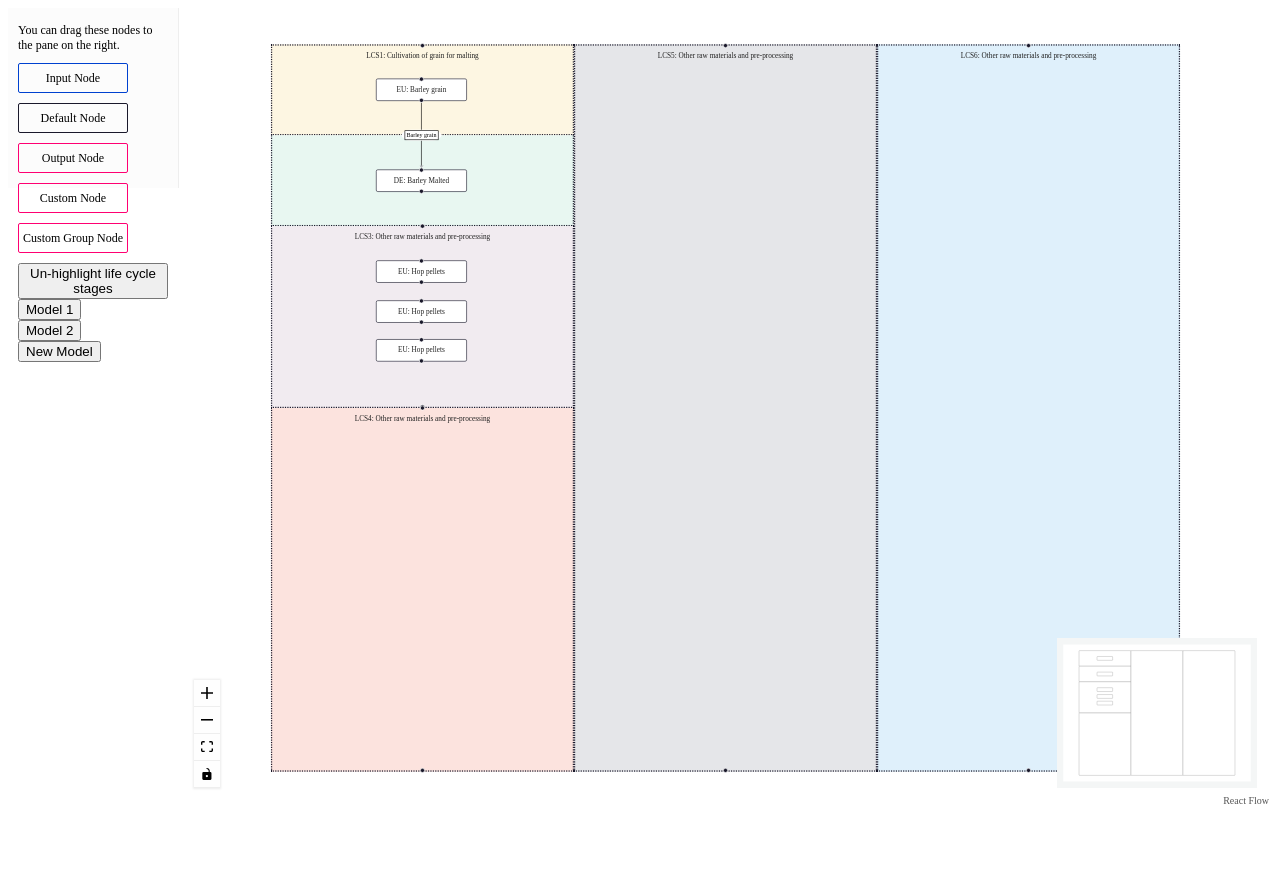
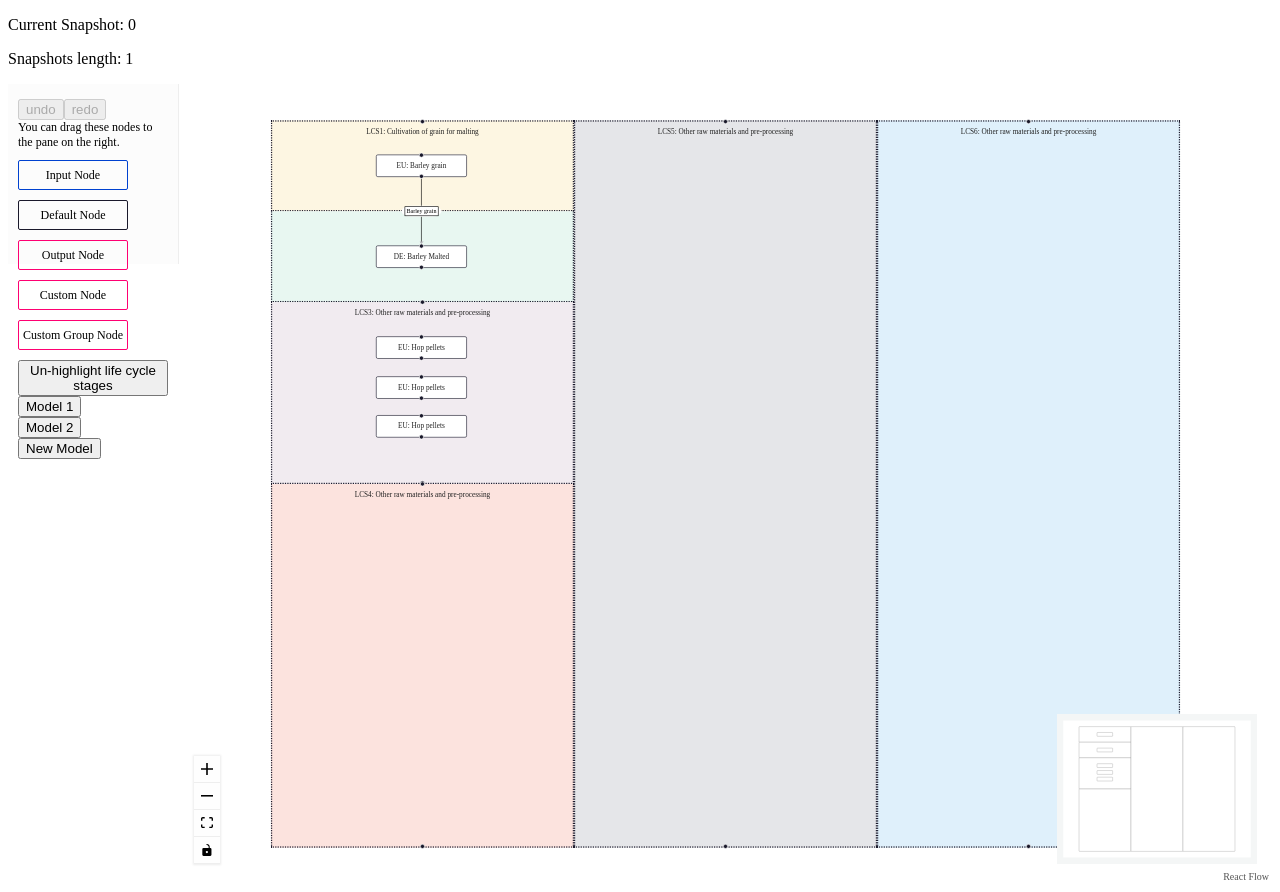
Before and after one commit to yovogi/reactflow-poc, a React (Create React App) app: page / in a window 1280 px wide. Before the commit the page ends 816 px from the top, so only its background shows below. Built offline with nearby package versions, Linux system fonts and the light colour scheme.

Commit message:
90% working

```diff
--- a/src/App.js
+++ b/src/App.js
@@ -35,17 +35,18 @@ const NestedFlow = () => {
     const [color, setColor] = useState('#FF0000');
     const [isDraggable, setIsDraggable] = useState(true);
     const [isHighlight, setHiglight] = useState(true);
+    const [snapshots, setSnapshots] = useState([]);
+    const [currentSnapshot, setCurrentSnapshot] = useState(0);
+    const [skipSnapshot, setSkipSnapshot] = useState(false);
+    const [canUndo, setCanUndo] = useState(false);
+    const [canRedo, setCanRedo] = useState(false);
 
     const selectedNode = nodes?.find((n) => n.selected === true);
 
     const selectedEdge = edges.find((e) => e.selected === true);
 
     useEffect(() => {
-        const timer = setTimeout(() => {
-            console.log(nodes);
-            console.log(edges);
-        }, 2000);
-
+        console.log('use effect runs');
         setNodes((nds) =>
             nds.map((node) => {
                 if (node.id === selectedNode?.id) {
@@ -79,14 +80,29 @@ const NestedFlow = () => {
             })
         );
 
-        return () => {
-            clearInterval(timer);
-        };
+        if (!skipSnapshot) {
+            setSnapshots((prev) => prev.concat({ nodes: nodes, edges: edges }));
+            setCurrentSnapshot(snapshots.length);
+        }
+
+        if (snapshots.length > 1 && currentSnapshot > 1) {
+            setCanUndo(true);
+        } else {
+            setCanUndo(false);
+        }
+
+        if (currentSnapshot < snapshots.length) {
+            console.log(currentSnapshot, snapshots.length - 1);
+            setCanRedo(true);
+        }
+
+        setSkipSnapshot(false);
     }, [
         nodeName,
         setNodes,
         setEdges,
-        selectedNode,
+        edges,
+        // selectedNode,
         description,
         width,
         height,
@@ -180,7 +196,7 @@ const NestedFlow = () => {
             }
             setNodes((nds) => nds.concat(newNode));
         },
-        [reactFlowInstance, nodes]
+        [reactFlowInstance]
     );
 
     const onSelect = ({ nodes, edges }) => {
@@ -230,8 +246,33 @@ const NestedFlow = () => {
         }
     };
 
+    const undo = (index) => {
+        console.log('undo to ', currentSnapshot, snapshots);
+        const newNodes = snapshots[currentSnapshot].nodes;
+        const newEdges = snapshots[currentSnapshot].edges;
+        setNodes(newNodes);
+        setEdges(newEdges);
+        setCurrentSnapshot((prev) => prev - 1);
+        setSkipSnapshot(true);
+    };
+
+    const redo = (index) => {
+        console.log('Redo to ', currentSnapshot, snapshots);
+        const newNodes = snapshots[currentSnapshot + 1].nodes;
+        const newEdges = snapshots[currentSnapshot + 1].edges;
+        setNodes(newNodes);
+        setEdges(newEdges);
+        setCurrentSnapshot((prev) => prev + 1);
+        setSkipSnapshot(true);
+    };
+
+    console.log('Snapshots:', snapshots);
+    console.log('currentSnapshot:', currentSnapshot);
+
     return (
         <div>
+            <p> Current Snapshot: {currentSnapshot}</p>
+            <p> Snapshots length: {snapshots.length}</p>
             <div style={{ height: 800 }} className='dndflow'>
                 <Sidebar
                     setNodes={setNodes}
@@ -239,6 +280,11 @@ const NestedFlow = () => {
                     onHighlight={onHighlight}
                     isHighlight={isHighlight}
                     nodes={nodes}
+                    undo={undo}
+                    redo={redo}
+                    currentSnapshot={currentSnapshot}
+                    canUndo={canUndo}
+                    canRedo={canRedo}
                 />
                 <ReactFlowProvider>
                     <div className='reactflow-wrapper' ref={reactFlowWrapper}>
--- a/src/Sidebar.js
+++ b/src/Sidebar.js
@@ -1,49 +1,75 @@
-import React from "react";
-import { edgesData, nodesData } from "./initial-elements";
-import { edgesData2, nodesData2 } from "./data2";
+import React from 'react';
+import { edgesData, nodesData } from './initial-elements';
+import { edgesData2, nodesData2 } from './data2';
 
-const Sidebar = ({ setNodes, setEdges, onHighlight, isHighlight }) => {
+const Sidebar = ({
+    setNodes,
+    setEdges,
+    onHighlight,
+    isHighlight,
+    undo,
+    redo,
+    currentSnapshot,
+    canUndo,
+    canRedo,
+}) => {
     const onDragStart = (event, nodeType) => {
-    event.dataTransfer.setData("application/reactflow", nodeType);
-    event.dataTransfer.effectAllowed = "move";
+        event.dataTransfer.setData('application/reactflow', nodeType);
+        event.dataTransfer.effectAllowed = 'move';
     };
 
     return (
         <aside>
-      <div className="description">
+            <button
+                onClick={() => {
+                    undo(currentSnapshot);
+                }}
+                disabled={!canUndo}
+            >
+                undo
+            </button>
+            <button
+                onClick={() => {
+                    redo(currentSnapshot);
+                }}
+                disabled={!canRedo}
+            >
+                redo
+            </button>
+            <div className='description'>
                 You can drag these nodes to the pane on the right.
             </div>
             <div
-        className="dndnode input"
-        onDragStart={(event) => onDragStart(event, "input")}
+                className='dndnode input'
+                onDragStart={(event) => onDragStart(event, 'input')}
                 draggable
             >
                 Input Node
             </div>
             <div
-        className="dndnode"
-        onDragStart={(event) => onDragStart(event, "default")}
+                className='dndnode'
+                onDragStart={(event) => onDragStart(event, 'default')}
                 draggable
             >
                 Default Node
             </div>
             <div
-        className="dndnode output"
-        onDragStart={(event) => onDragStart(event, "output")}
+                className='dndnode output'
+                onDragStart={(event) => onDragStart(event, 'output')}
                 draggable
             >
                 Output Node
             </div>
             <div
-        className="dndnode output"
-        onDragStart={(event) => onDragStart(event, "CustomNode")}
+                className='dndnode output'
+                onDragStart={(event) => onDragStart(event, 'CustomNode')}
                 draggable
             >
                 Custom Node
             </div>
             <div
-        className="dndnode output"
-        onDragStart={(event) => onDragStart(event, "CustomGroupNode")}
+                className='dndnode output'
+                onDragStart={(event) => onDragStart(event, 'CustomGroupNode')}
                 draggable
             >
                 Custom Group Node
@@ -51,8 +77,8 @@ const Sidebar = ({ setNodes, setEdges, onHighlight, isHighlight }) => {
             <div>
                 <button onClick={() => onHighlight()}>
                     {isHighlight
-            ? "Un-highlight life cycle stages"
-            : "Highlight life cycle stages"}
+                        ? 'Un-highlight life cycle stages'
+                        : 'Highlight life cycle stages'}
                 </button>
                 <button
                     onClick={() => {
--- a/src/index.js
+++ b/src/index.js
@@ -6,9 +6,9 @@ import reportWebVitals from './reportWebVitals';
 
 const root = ReactDOM.createRoot(document.getElementById('root'));
 root.render(
-  <React.StrictMode>
-    <App />
-  </React.StrictMode>
+    <>
+        <App />
+    </>
 );
 
 // If you want to start measuring performance in your app, pass a function
--- a/src/initial-elements.js
+++ b/src/initial-elements.js
@@ -34,7 +34,7 @@ export const nodesData = [
         // type:'group',
         // width: 400,
         // height: 200,
-        // "selected": true,
+        // selected: true,
         positionAbsolute: {
             x: -22.51249999999999,
             y: 1.3093749999999957,
```
Lines whose indentation alone changed are shown as unchanged.
